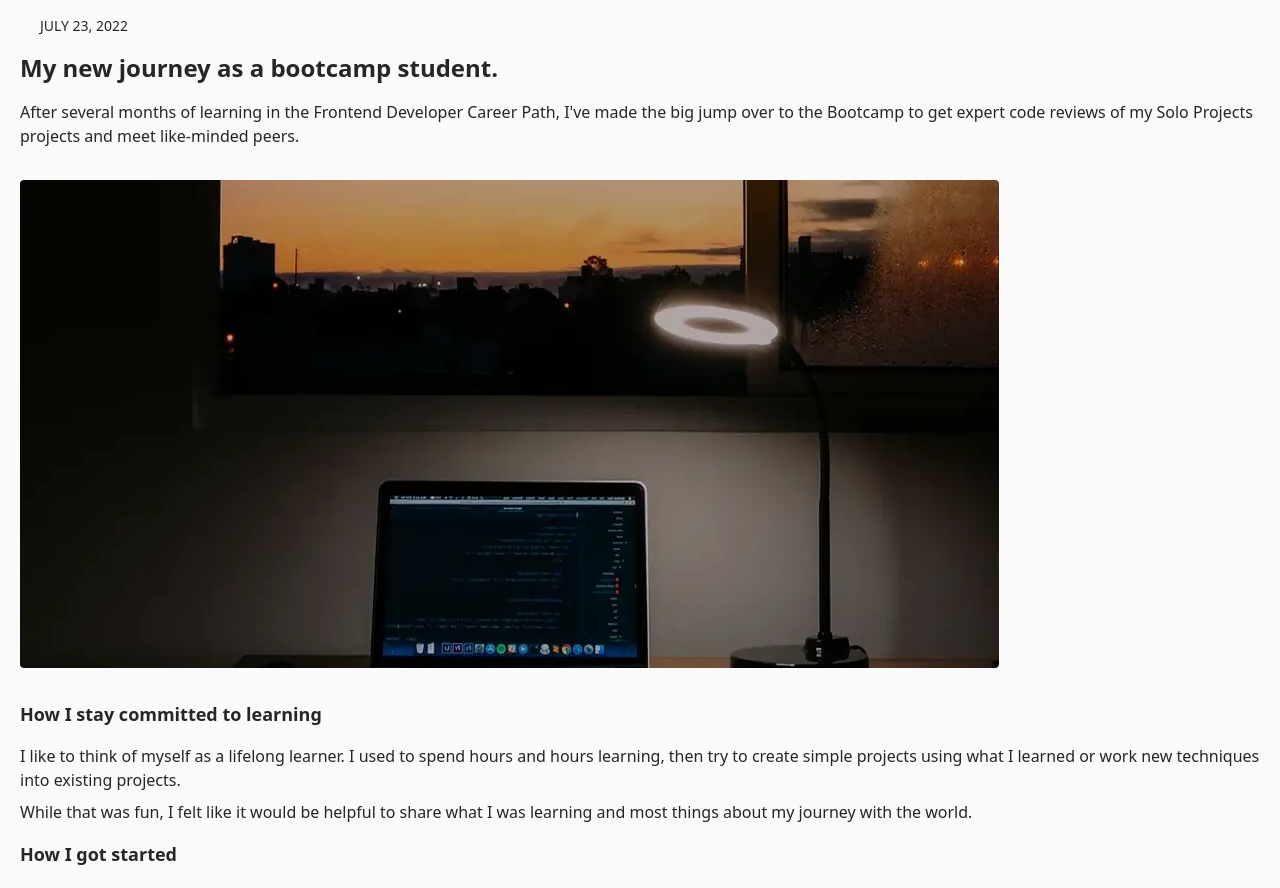
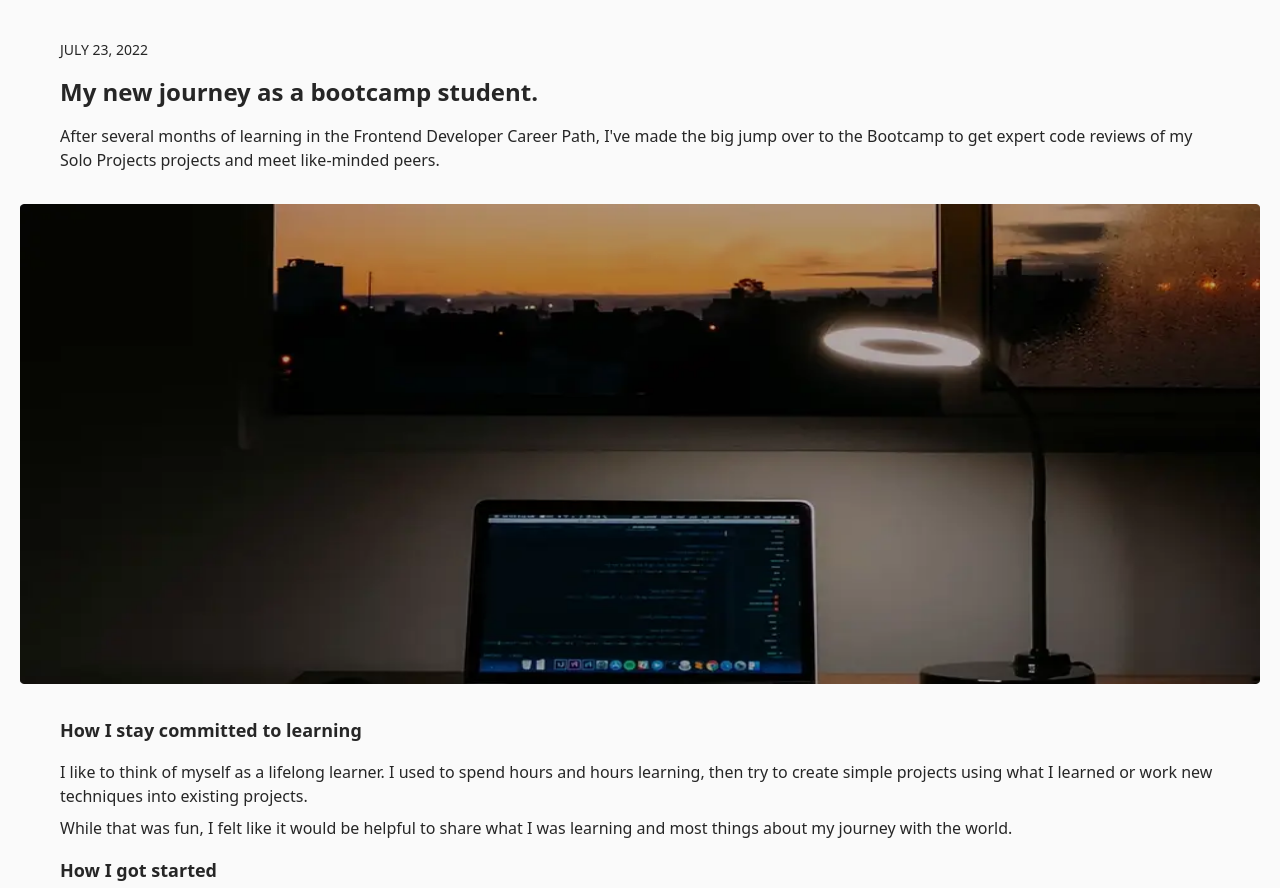
Before and after one commit to gyo82v/scrimba-learning-journal, a React (Vite) app: page /article in a window 1280 px wide. Shown: the part 60-948 px from the top of the page. Built offline with nearby package versions, Linux system fonts and the light colour scheme.

Commit message:
Updated the styles for larger screens

```diff
--- a/src/components/Desc.jsx
+++ b/src/components/Desc.jsx
@@ -1,6 +1,6 @@
-export default function Desc(){
+export default function Desc({padding}){
     return(
-        <section>
+        <section className={padding || ""}>
             <h3 className="font-bold text-lg">How I stay committed to learning</h3>
                 <p className="my-4">
                     <span className="block mb-2">I like to think of myself as a lifelong learner. I used to spend hours
--- a/src/components/Post.jsx
+++ b/src/components/Post.jsx
@@ -1,6 +1,6 @@
 export default function Post({data}){
     const {alt, img, title, description, date} = data
-    const article = `flex flex-col gap-3 shadow-lg shadow-neutral-500/30 p-3 rounded-lg mb-3`
+    const article = `flex flex-col gap-3 shadow-lg shadow-neutral-500/30 p-3 rounded-lg mb-5`
     const imgStl = ``
     const dateStl = `font-semibold`
     const titlestl = `text-2xl font-bold`
--- a/src/pages/AboutMe.jsx
+++ b/src/pages/AboutMe.jsx
@@ -4,24 +4,34 @@ import Desc from "../components/Desc"
 import avatar from "../images/avatar.png"
 
 export default function AboutMe(){
-    const container = `px-5 mt-4`
     const img = `rounded-full w-48 h-48 shadow-lg shadow-neutral-800/30 `
-    const title = `text-2xl font-bold my-4`
     const subTitle = `text-center font-bold text-lg mt-14 mb-6`
 
     const postArray = data.slice(0, 3).map(d => <Post key={d.id} data={d} />)
 
     return(
-        <div className={container}>
+        <div className="px-5 mt-4">
             <section>
-                <img src={avatar} className={img} alt="avatar" />
-                <h2 className={title}>Hi there! My name is Roku and welcome to my learning journal.</h2>
-                <p className="mb-10">After several months of learning in the Frontend Developer Career Path, I've made the big jump over to the Bootcamp to get expert code reviews of my Solo Projects projects and meet like-minded peers.</p>
-                 <Desc />
+                <div className="flex flex-col md:flex-row md:items-center md:gap-4 md:my-10">
+                  <img src={avatar} className={img} alt="avatar" />
+                  <div>
+                    <h2 className="text-2xl font-bold my-4">
+                      Hi there! My name is Roku and welcome to my learning journal.
+                    </h2>
+                    <p className="mb-10">
+                      After several months of learning in the Frontend Developer Career Path,
+                      I've made the big jump over to the Bootcamp to get expert code reviews
+                      of my Solo Projects projects and meet like-minded peers.
+                    </p>
+                  </div>
+                </div>
+                <Desc padding="md:px-10" />
             </section>
             <section>
                 <h3 className={subTitle}>Recent posts</h3>
-                {postArray}
+                  <div className="md:grid grid-cols-3">
+                     {postArray}
+                  </div>
             </section>
         </div>
     )
--- a/src/pages/Article.jsx
+++ b/src/pages/Article.jsx
@@ -4,22 +4,17 @@ import Post from "../components/Post"
 import Desc from "../components/Desc"
 
 export default function Article(){
-    const container = `px-5 mt-4`
-    const date = `text-sm ml-5`
-    const title = `text-2xl font-bold my-4`
-    const description = `my-4`
-    const img = `my-8 rounded-sm`
+    const img = `my-8 rounded-sm w-full h-90 md:h-[30rem]`
     const subTitle = `text-center font-bold text-lg mt-14 mb-6`
 
-    const postArray = data.slice(0,3).map(d =>(
-        <Post key={d.id} data={d} />
-    ) )
+    const postArray = data.slice(0,3).map(d => <Post key={d.id} data={d} /> )
+
     return(
-        <div className={container}>
+        <div className="px-5 mt-10">
             <section>
-                <p className={date}>JULY 23, 2022</p>
-                <h2 className={title}>My new journey as a bootcamp student.</h2>
-                <p className={description}>
+                <p className="text-sm ml-5 md:px-10 md:ml-0">JULY 23, 2022</p>
+                <h2 className="text-2xl font-bold my-4 md:px-10">My new journey as a bootcamp student.</h2>
+                <p className="my-4 md:px-10">
                     After several months of learning in the Frontend Developer Career Path,
                     I've made the big jump over to the Bootcamp to get expert code reviews
                     of my Solo Projects projects and meet like-minded peers.
@@ -29,11 +24,13 @@ export default function Article(){
                   alt="a laptop in front of an open window and a city in the background at night"
                   className={img}
                 />
-                <Desc />
+                <Desc padding="px-10"/>
             </section>
             <section>
                 <h3 className={subTitle}>Recent posts</h3>
-                   {postArray}
+                  <div className="md:grid md:grid-cols-3">
+                     {postArray}
+                  </div>
             </section>
         </div>
     )
--- a/src/pages/Home.jsx
+++ b/src/pages/Home.jsx
@@ -4,28 +4,28 @@ import Post from "../components/Post"
 import {data} from "../data"
 
 export default function Home(){
-    const container = ``
-    const section1 = `text-neutral-200 px-5 pb-6 pt-20 bg-cover bg-center mb-6
-                       md:h-90`
-    const date = `text-sm md:mt-auto`
-    const title = `text-2xl font-bold my-3`
-    const sectionPosts = `px-5 flex-col gap-10`
+    const section1 = `text-neutral-200 bg-cover bg-center mb-6 p-4
+                       h-90 relative`
+    const sectionPosts = `px-5 flex-col gap-10 md:grid md:grid-cols-3`
+    const div = `absolute bottom-4 md:bottom-10 md:left-6`
 
     const postArray = data.map(p => (
         <Post key={p.id} data={p} />
     ))
     return(
-        <div className={container}>
+        <div>
             <Link to="/article">
               <section style={{backgroundImage: `url(${articleImg})`}} className={section1}>
-                <p className={date}>JULY 23, 2022</p>
-                <h2 className={title}>My new journey as a bootcamp student.</h2>
-                <p>
+                  <div className={div}>
+                    <p className="text-sm">JULY 23, 2022</p>
+                    <h2 className="text-2xl font-bold my-3">My new journey as a bootcamp student.</h2>
+                    <p className="w-11/12 lg:w-1/2">
                         After several months of learning in the Frontend Developer
                         Career Path, I've made the big jump over to the Bootcamp to
                         get expert code reviews of my Solo Projects projects and meet
                         like-minded peers.
                     </p>
+                  </div>
               </section>
             </Link>
             <section className={sectionPosts}>
```
Also changed, not shown: src/images/avatar.png. Lines whose indentation alone changed are shown as unchanged.
